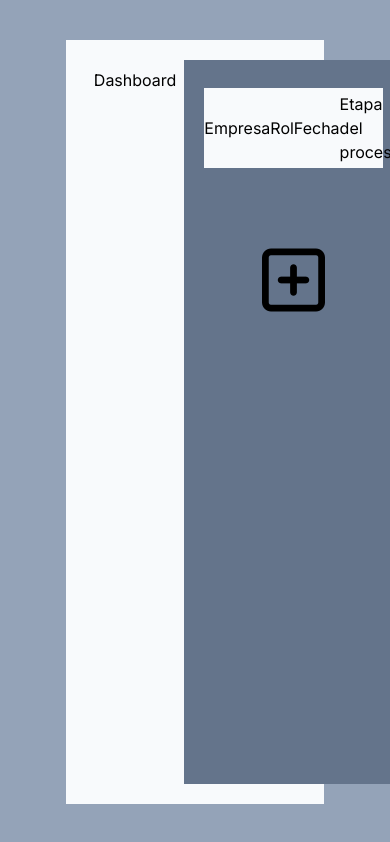
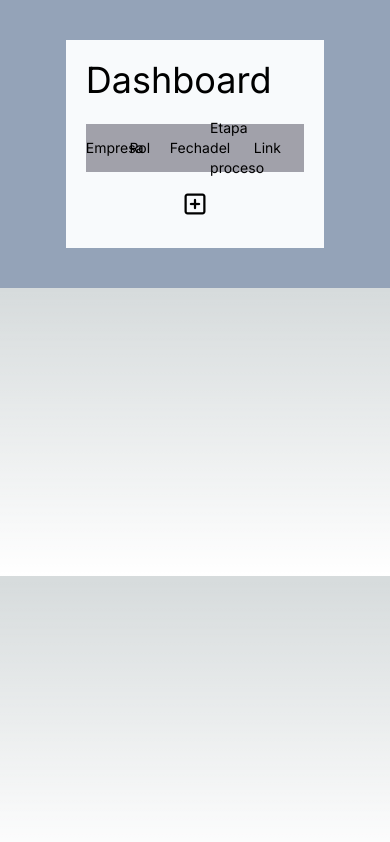
Before and after one commit to Lucas-aquiles/work-app, a Next.js app: page / in a window 390 px wide. Built offline with nearby package versions, Linux system fonts and the light colour scheme.

Commit message:
add gral actualization

```diff
--- a/src/app/components/Card.tsx
+++ b/src/app/components/Card.tsx
@@ -1,4 +1,4 @@
-import React, { ReactNode } from 'react';
+import React, { ReactNode } from "react";
 
 interface CardProps {
   children: {
@@ -11,21 +11,27 @@ interface CardProps {
 }
 
 const Card: React.FC<CardProps> = ({ children }) => {
-  return (
-    <div className="h-20 w-full  bg-slate-50 flex flex-row m-2  justify-around  items-center">
 
-    <h2 className='w-24'> {children.empresa}  </h2>
-    <h2 className='w-24'> {children.rol}  </h2>
-    <h2 className='w-24'> {children.fecha}  </h2>
-    <h2 className='w-24'> {children.proceso}  </h2>
-    <h2 className='overflow-x-auto w-28 cursor-pointer'> {children.link}  </h2>
+    return (
+      <div className="h-12 w-full bg-zinc-400	  flex flex-row m-2 justify-around items-center">
+        <h2 className="w-1/5 sm:w-1/6 md:w-1/5 lg:w-1/4 text-sm sm:text-base md:text-sm lg:text-base">
+          {children.empresa}
+        </h2>
+        <h2 className="w-1/5 sm:w-1/6 md:w-1/5 lg:w-1/4 text-sm sm:text-base md:text-sm lg:text-base">
+          {children.rol}
+        </h2>
+        <h2 className="w-1/5 sm:w-1/6 md:w-1/5 lg:w-1/4 text-sm sm:text-base md:text-sm lg:text-base">
+          {children.fecha}
+        </h2>
+        <h2 className="w-1/5 sm:w-1/6 md:w-1/5 lg:w-1/4 text-sm sm:text-base md:text-sm lg:text-base">
+          {children.proceso}
+        </h2>
+        <h2 className="overflow-x-auto w-1/4 sm:w-1/6 md:w-1/5 lg:w-1/4 text-sm sm:text-base md:text-sm lg:text-base cursor-pointer">
+          {children.link}
+        </h2>
+      </div>
+    );
 
-
-
-
-      </div>
-
-  );
 };
 
 export default Card;
--- a/src/app/components/DataComponent.tsx
+++ b/src/app/components/DataComponent.tsx
@@ -1,5 +1,6 @@
-"use client"
-import { useState, ChangeEvent } from 'react';
+"use client";
+import { useState, ChangeEvent, useContext, useEffect } from "react";
+import { DataContext } from "../page";
 
 interface ChildrenData {
   empresa: string;
@@ -7,23 +8,28 @@ interface ChildrenData {
   fecha: string;
   proceso: string;
   link: string;
-  id:number
+}
+interface DataProps {
+  children: any; // Corregir el tipo de la prop "children"
 }
 
-const DataComponent: React.FC = () => {
+const DataComponent: React.FC<DataProps>  = ( {children} ) => {
   const initialState: ChildrenData = {
-    empresa: '',
-    rol: '',
-    fecha: '',
-    proceso: '',
-    link: '',
-    id:0
+    empresa: "",
+    rol: "",
+    fecha: "",
+    proceso: "",
+    link: ""
+  };
 
-  };
+  const dataGeneral = useContext(DataContext);
+
+  const [auxData, setAuxData] = useState<ChildrenData[]>(dataGeneral || []); // Inicializar con un array vacío si dataGeneral es null
   const [data, setData] = useState<ChildrenData>(initialState);
 
-
-
+  useEffect(() => {
+    localStorage.setItem("myData", JSON.stringify(auxData));
+  }, [auxData]);
 
   const handleChange = (event: ChangeEvent<HTMLInputElement>) => {
     const { name, value } = event.target;
@@ -33,27 +39,73 @@ const DataComponent: React.FC = () => {
     }));
   };
 
-  const handleEnviar = () => {
-    // Guardar los datos en el LocalStorage
-    localStorage.setItem('myData', JSON.stringify([data]));
+  const handleEnviar = ():void => {
+
+    if(data.empresa){
+    if (dataGeneral === null) {
+      localStorage.setItem("myData", JSON.stringify([data]));
+      children.setActualization(!children.actualization)
+
+    } else {
+      setAuxData((prevData) => [...prevData, data]);
+      children.setActualization(!children.actualization)
+    }
+
     setData(initialState);
-    // Realizar alguna acción adicional aquí si es necesario
+  }
   };
 
   return (
-    <div className='w-full h-2/4 bg-white flex flex-col items-center p-2 '>
-      <div className='flex flex-row w-full justify-around border-slate-300 m-3	'>
-        <input className="w-36 border-2	 border-slate-300	" type="text" name="empresa" value={data.empresa} onChange={handleChange} />
-        <input className="w-28 border-2	 border-slate-300	" type="text" name="rol" value={data.rol} onChange={handleChange} />
-        <input className="w-28 border-2	" type="text" name="fecha" value={data.fecha} onChange={handleChange} />
-        <input className="w-28 border-2	" type="text" name="proceso" value={data.proceso} onChange={handleChange} />
-        <input className="w-28 border-2	 space-x-80" type="url" name="link" value={data.link} onChange={handleChange} />
+    <div className="w-full h-full bg-white flex flex-col items-center p-2">
+      <div className="flex flex-row w-full flex-wrap justify-around border-slate-300 m-3">
+        <input
+          className="w-full sm:w-36 border-2 border-slate-300 mb-2 sm:mb-0"
+          type="text"
+          name="empresa"
+          value={data.empresa}
+          onChange={handleChange}
+          placeholder="Empresa"
+        />
+        <input
+          className="w-full sm:w-28 border-2 border-slate-300 mb-2 sm:mb-0"
+          type="text"
+          name="rol"
+          value={data.rol}
+          onChange={handleChange}
+          placeholder="Rol"
+        />
+        <input
+          className="w-full sm:w-28 border-2 border-slate-300 mb-2 sm:mb-0"
+          type="text"
+          name="fecha"
+          value={data.fecha}
+          onChange={handleChange}
+          placeholder="Fecha"
+        />
+        <input
+          className="w-full sm:w-28 border-2 border-slate-300 mb-2 sm:mb-0"
+          type="text"
+          name="proceso"
+          value={data.proceso}
+          onChange={handleChange}
+          placeholder="Etapa del proceso"
+        />
+        <input
+          className="w-full sm:w-28 border-2 space-x-80"
+          type="url"
+          name="link"
+          value={data.link}
+          onChange={handleChange}
+          placeholder="Link"
+        />
       </div>
-      <button onClick={handleEnviar} className='bg-orange-500 w-24 h-12'>Enviar</button>
+      <button onClick={handleEnviar} className="bg-orange-500 w-24 h-12">
+        Enviar
+      </button>
       {/* Aquí agrega más campos de input para las otras propiedades del objeto */}
+    </div>
 
-    </div>
   );
-}
+};
 
 export default DataComponent;
--- a/src/app/page.tsx
+++ b/src/app/page.tsx
@@ -1,7 +1,6 @@
 "use client"
-import React, { useState, useEffect } from 'react';
+import React, { useState, useEffect, createContext, Dispatch, SetStateAction } from 'react';
 import '@fortawesome/fontawesome-free/css/all.min.css';
-
 import Card from './components/Card';
 import DataComponent from './components/DataComponent';
 
@@ -19,42 +18,49 @@ interface ChildrenData {
   fecha: string;
   proceso: string;
   link: string;
-  id: number;
+
 }
 
+
+
+export const DataContext = createContext<ChildrenData[] | null>(null);
+
 const Page: React.FC = () => {
-  const [data, setData] = useState<ChildrenData[] | null>(null); // Set initial value to null
+  const [data, setData] = useState<ChildrenData[] | null>(null);
   const [openModal, setOpenModal] = useState(false);
+  const [actualization, setActualization] = useState(false);
+  console.log("actualizceeee",actualization)
 
   useEffect(() => {
-    // Cuando el componente se monta, obtener el objeto almacenado en LocalStorage (si existe)
     const storedData = localStorage.getItem('myData');
     if (storedData) {
       setData(JSON.parse(storedData));
     }
-  }, []);
+  }, [actualization]);
 
   function onchange() {
     setOpenModal(!openModal);
   }
 
   return (
-    <div className="p-10 w-full h-screen bg-slate-400 flex justify-center">
-      <div className="h-full w-5/6 bg-slate-50 flex flex-row p-5">
-        <div className="p-2">
-          <h2>Dashboard</h2>
-        </div>
-        <div className="w-full h-90 bg-slate-500 p-5 flex flex-col items-center">
+    <div className="p-10 w-full h-full bg-slate-400 flex justify-center">
+      <div className="h-full w-5/6 bg-slate-50 flex flex-col p-5">
+        <h2 className="text-4xl mb-4">Dashboard</h2>
+        <div className="w-full flex flex-col items-center">
+          <DataContext.Provider value={data}>
             <Card children={titles} />
             {data &&
               data.map((item) => (
-              <Card key={item.id} children={item} />
+                <Card key={item.link} children={item} />
               ))}
             <button
-            className="w-52 h-52 text-7xl fa-regular fa-square-plus"
+              className="w-12 h-12 text-2xl fa-regular fa-square-plus"
               onClick={onchange}
             ></button>
-          {openModal && <DataComponent />}
+{openModal && (
+              <DataComponent children={{setActualization, actualization} } />
+            )}
+             </DataContext.Provider>
         </div>
       </div>
     </div>
```
Lines whose indentation alone changed are shown as unchanged.
